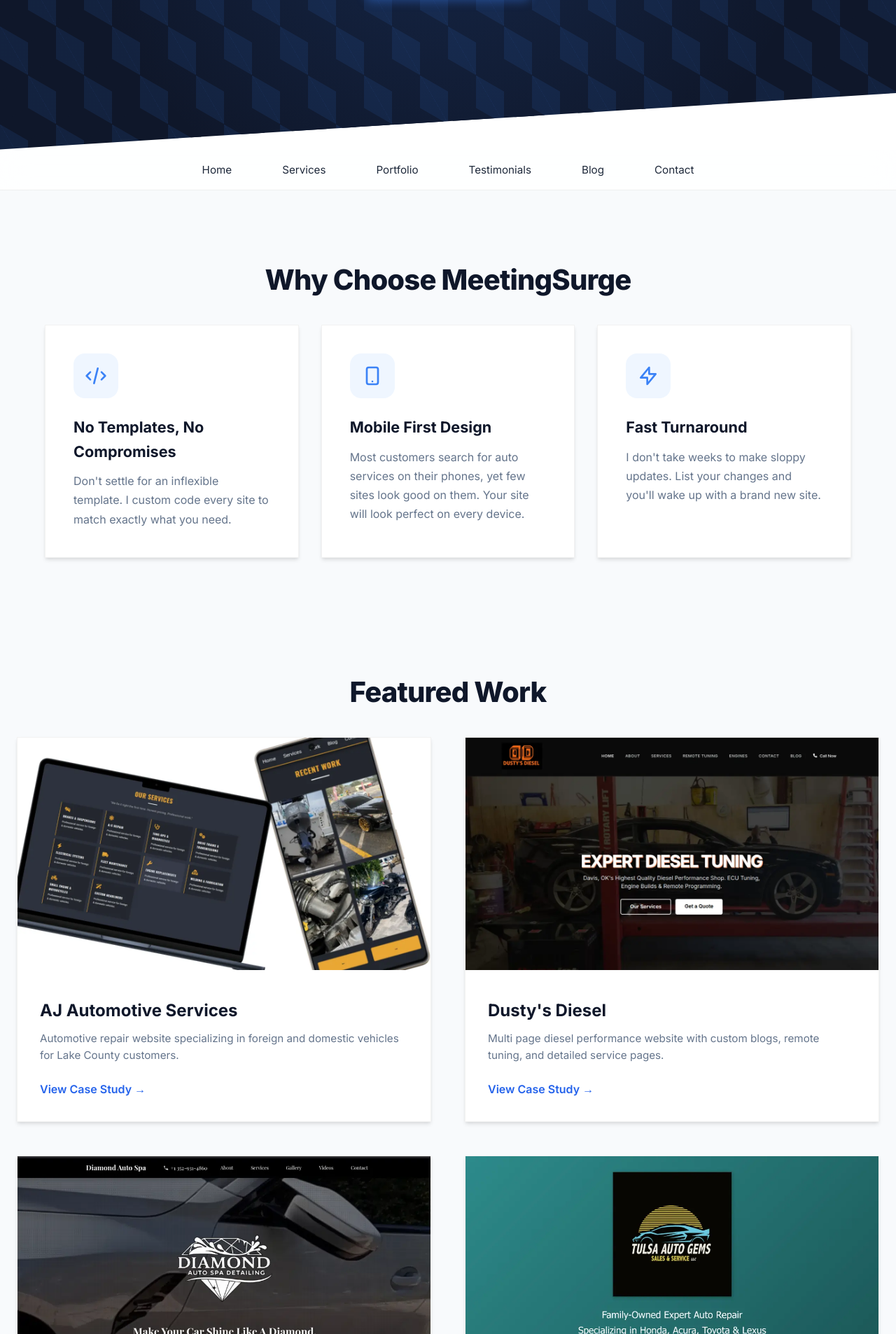
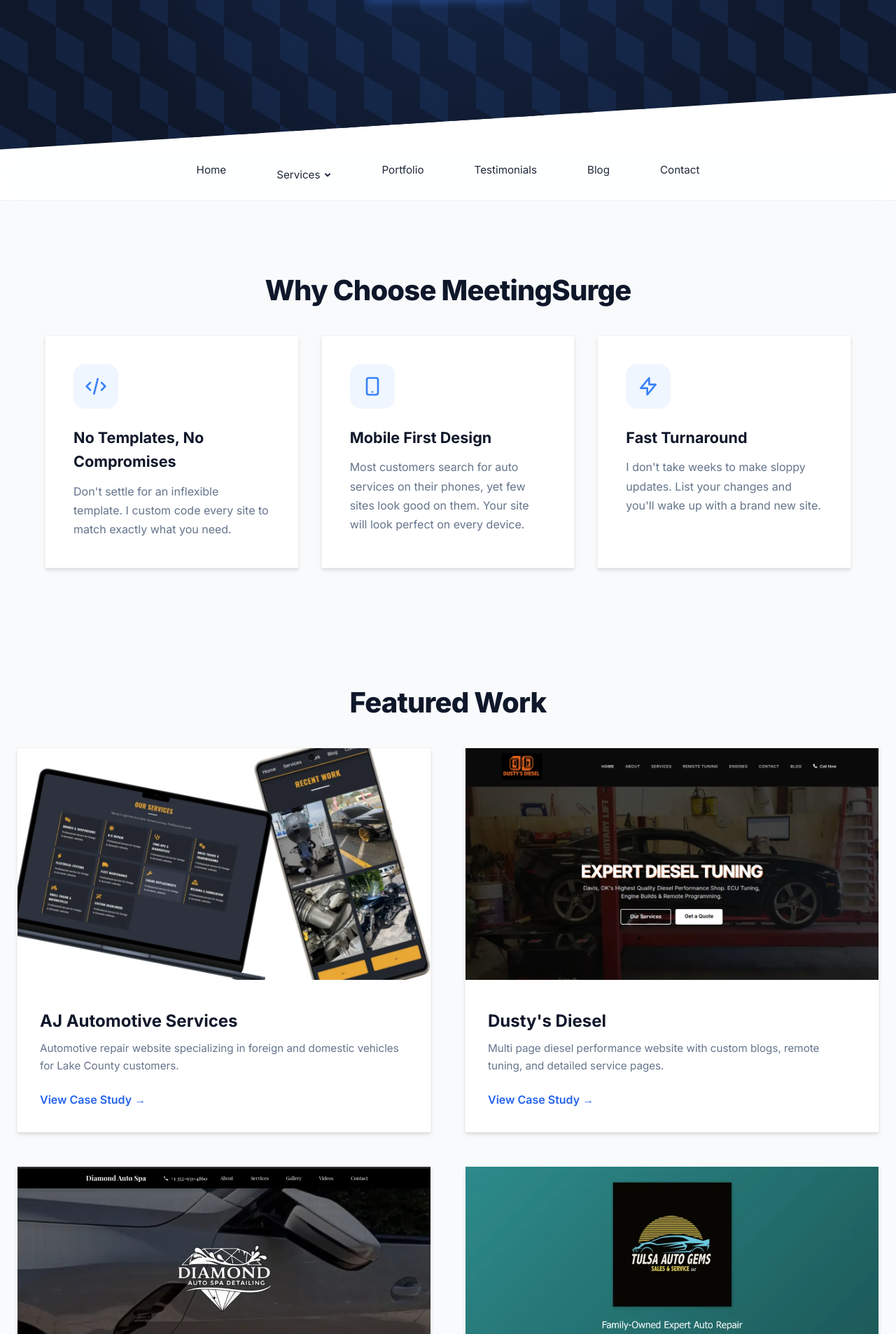
Before and after one commit to JamesBrownR/MeetingSurge, a Jekyll site: the page built from index.html, in a window 1280 px wide. Shown: the part 593-2499 px from the top of the page at 70% size. Built offline with Jekyll 4.4.1, drawn with Linux system fonts in a browser that asks for light colours.

Commit message:
Update nav.html

```diff
--- a/_includes/nav.html
+++ b/_includes/nav.html
@@ -1,13 +1,139 @@
-            <!-- /* nav.html */ -->
+<!-- /* nav.html */ -->
 
 
 <nav>
   <ul>
     <li><a href="/">Home</a></li>
-    <li><a href="/services">Services</a></li>
+    <li class="has-dropdown">
+      <a href="/services">Services <svg class="dropdown-arrow" width="12" height="12" viewBox="0 0 12 12" fill="none" stroke="currentColor"><path stroke-linecap="round" stroke-linejoin="round" stroke-width="2" d="M3 4.5l3 3 3-3"/></svg></a>
+      <ul class="dropdown-menu">
+        <li><a href="/services/web-design">Website Design</a></li>
+        <li><a href="/services/gbp-management">GBP Management</a></li>
+        <li><a href="/services/maintenance">Maintenance & Content</a></li>
+      </ul>
+    </li>
     <li><a href="/portfolio">Portfolio</a></li>
     <li><a href="/testimonials">Testimonials</a></li>
     <li><a href="/blog">Blog</a></li>
     <li><a href="/contact">Contact</a></li>
   </ul>
 </nav>
+
+<style>
+  /* Dropdown Menu Styles */
+  .has-dropdown {
+    position: relative;
+  }
+
+  .has-dropdown > a {
+    display: flex;
+    align-items: center;
+    gap: 0.25rem;
+  }
+
+  .dropdown-arrow {
+    transition: transform 0.3s ease;
+  }
+
+  .has-dropdown:hover .dropdown-arrow,
+  .has-dropdown.active .dropdown-arrow {
+    transform: rotate(180deg);
+  }
+
+  .dropdown-menu {
+    position: absolute;
+    top: 100%;
+    left: 0;
+    background: white;
+    border-radius: 10px;
+    box-shadow: 0 10px 40px rgba(0, 0, 0, 0.15);
+    border: 1px solid rgba(0, 0, 0, 0.06);
+    min-width: 220px;
+    padding: 0.5rem 0;
+    opacity: 0;
+    visibility: hidden;
+    transform: translateY(-10px);
+    transition: all 0.3s ease;
+    z-index: 1000;
+    margin-top: 0.5rem;
+  }
+
+  .has-dropdown:hover .dropdown-menu,
+  .has-dropdown.active .dropdown-menu {
+    opacity: 1;
+    visibility: visible;
+    transform: translateY(0);
+  }
+
+  .dropdown-menu li {
+    list-style: none;
+  }
+
+  .dropdown-menu a {
+    display: block;
+    padding: 0.75rem 1.25rem;
+    color: var(--text-main);
+    text-decoration: none;
+    font-weight: 500;
+    font-size: 0.9rem;
+    transition: all 0.2s ease;
+    border-radius: 0;
+  }
+
+  .dropdown-menu a:hover {
+    background: rgba(59, 130, 246, 0.08);
+    color: var(--accent);
+  }
+
+  /* Mobile adjustments */
+  @media (max-width: 768px) {
+    .dropdown-menu {
+      position: static;
+      box-shadow: none;
+      border: none;
+      background: rgba(59, 130, 246, 0.05);
+      margin-top: 0.5rem;
+      border-radius: 8px;
+      max-height: 0;
+      overflow: hidden;
+      padding: 0;
+      transform: none;
+    }
+
+    .has-dropdown.active .dropdown-menu {
+      max-height: 300px;
+      padding: 0.5rem 0;
+    }
+
+    .dropdown-menu a {
+      padding: 0.6rem 1rem;
+      font-size: 0.85rem;
+    }
+  }
+</style>
+
+<script>
+  // Mobile dropdown toggle
+  document.addEventListener('DOMContentLoaded', function() {
+    const dropdown = document.querySelector('.has-dropdown');
+    const dropdownLink = dropdown.querySelector('a');
+
+    // For mobile: toggle on click
+    dropdownLink.addEventListener('click', function(e) {
+      if (window.innerWidth <= 768) {
+        // If clicking the main services link on mobile, toggle dropdown
+        if (e.target.closest('a').getAttribute('href') === '/services') {
+          e.preventDefault();
+          dropdown.classList.toggle('active');
+        }
+      }
+    });
+
+    // Close dropdown when clicking outside
+    document.addEventListener('click', function(e) {
+      if (!dropdown.contains(e.target)) {
+        dropdown.classList.remove('active');
+      }
+    });
+  });
+</script>
```
